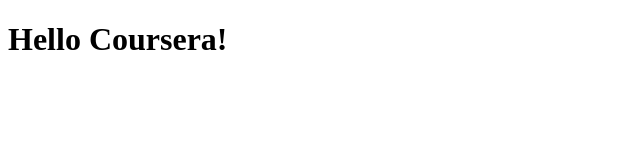
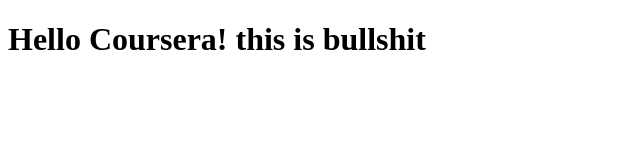
Before and after one commit to Belal1Mo/coursera-test, a plain HTML site: page site/index.html in a window 1280 px wide. Shown: the whole page, without its empty margins (0-640 px from the left). Drawn offline with Linux system fonts and the light colour scheme.

Commit message:
Small Addition.

```diff
--- a/site/index.html
+++ b/site/index.html
@@ -4,6 +4,6 @@
     <title>Hello Coursera!</title>
 </head>
 <body>
-<h1>Hello Coursera!</h1>
+<h1>Hello Coursera! this is bullshit</h1>
 </body>
 </html>
```
